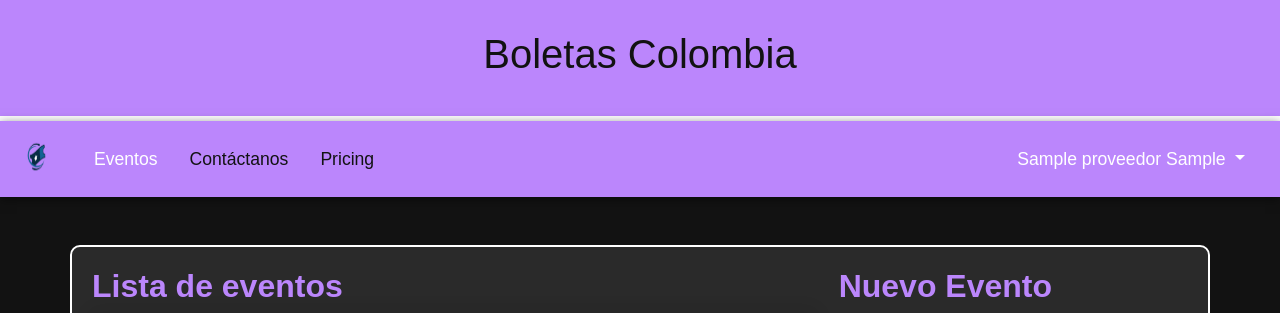
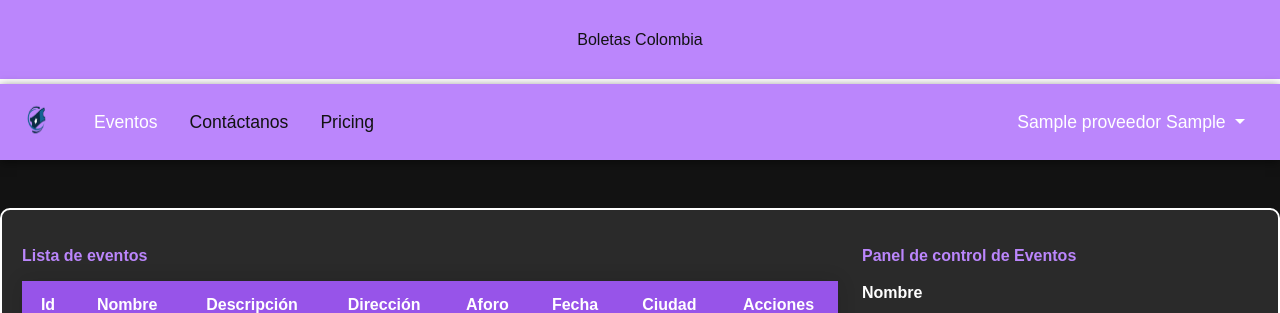
Before and after one commit to OscarSoto08/BoletasColombia, a PHP site: page /evento.php in a window 1280 px wide. Shown: the top 313 px of the page. Run offline with PHP 8.4, Linux system fonts and the light colour scheme; the visitor is signed in with stand-in values (Sample User, id 1); tables that the repository leaves empty or names only in its code hold one stand-in row (values such as "Sample post"); lists and menus that the app fills with data are empty.

Commit message:
cambios menores

```diff
--- a/css/form.css
+++ b/css/form.css
@@ -173,3 +173,9 @@
 .form-check-input:hover {
     border-color: #888;
 }
+
+tr .btn{
+  margin: 5px 0;
+  width: 100%;
+
+}
--- a/encProveedor.php
+++ b/encProveedor.php
@@ -1,13 +1,19 @@
 
 <?php
-session_start();
+
+if (session_status() == PHP_SESSION_NONE) {
+    session_start();
+}
 if(!isset($_SESSION["id"])){
     header("Location: iniciarSesion.php");
 }
-$id = $_SESSION["id"];
+
+$idProv = $_SESSION["id"];
 require ("logica/Persona.php");
 require ("logica/Proveedor.php");
-$proveedor = new Proveedor($id);
+//include ("logica/Ciudad.php");
+include ("logica/Evento.php");
+$proveedor = new Proveedor($idProv);
 $proveedor -> consultar();
 
 ?>
--- a/evento.php
+++ b/evento.php
@@ -1,16 +1,7 @@
 <?php
-if (session_status() == PHP_SESSION_NONE) {
-    session_start();
-}
 
-if (!isset($_SESSION["id"])){
-    header("Location: iniciarSesion.php");
-}
 
-$idProv = $_SESSION["id"];
-include ("logica/Ciudad.php");
-include ("logica/Evento.php");
-
+include ("encProveedor.php");
 if (isset($_POST["nombre"],$_POST["descripcion"],$_POST["direccion"],$_POST["aforo"],$_POST["fecha"],$_POST["ciudad"])){
     $evento = new Evento(null,$_POST["nombre"],$_POST["descripcion"],$_POST["direccion"],$_POST["aforo"],$_POST["fecha"],$_POST["ciudad"]);
     $evento->regisEven($_SESSION["id"]);
@@ -25,28 +16,14 @@
     $evento = new Evento($_POST["idOp"]);
     $evento -> eliminarEvento();
 }
-?>
-<!DOCTYPE html>
-<html lang="en">
-<head>
-    <meta charset="UTF-8">
-    <meta name="viewport" content="width=device-width, initial-scale=1.0">
-    <title>Proveedor</title>
+require 'head.php'; ?>
 
-    <!-- Bootstrap CSS -->
-    <link href="https://cdn.jsdelivr.net/npm/bootstrap@5.3.3/dist/css/bootstrap.min.css" rel="stylesheet" integrity="sha384-QWTKZyjpPEjISv5WaRU9OFeRpok6YctnYmDr5pNlyT2bRjXh0JMhjY6hW+ALEwIH" crossorigin="anonymous">
-    <script src="https://cdn.jsdelivr.net/npm/bootstrap@5.3.3/dist/js/bootstrap.bundle.min.js" integrity="sha384-YvpcrYf0tY3lHB60NNkmXc5s9fDVZLESaAA55NDzOxhy9GkcIdslK1eN7N6jIeHz" crossorigin="anonymous"></script>
-
-    <!-- Custom CSS -->
-     <link rel="stylesheet" href="css/style.css">
-     <link rel="stylesheet" href="css/profile.css">
-</head>
 <body>
-<?php include ("encProveedor.php");?>
+<link rel="stylesheet" href="css/profile.css">
 <div class="container mt-5">
         <div class="row">
             <div class="col-md-8">
-                <h2 class="mx-auto">Lista de eventos</h2>
+                <h2 class="mx-auto my-3">Lista de eventos</h2>
                 <table>
                     <thead>
                         <tr>
@@ -65,6 +42,7 @@
                             $evento = new Evento();
                             $ArrayEventos = $evento->consPorIdProv($idProv);
                             foreach ($ArrayEventos as $eventoAct) {
+
                                 echo "<tr>
                                            <td>".$eventoAct->getIdEvento()."</td>
                                            <td>".$eventoAct->getNombre()."</td>
@@ -72,7 +50,7 @@
                                            <td>".$eventoAct->getdireccion()."</td>
                                            <td>".$eventoAct->getAforo()."</td>
                                            <td>".$eventoAct->getFecha()."</td>
-                                           <td>".$eventoAct->getCiudad()."</td>
+                                           <td>".$eventoAct->getCiudad()->getNombre()."</td>
                                            <td><button class='btn btn-sm btn-primary'>Editar</button>
                                            <form action='evento.php' method='post'>
                                                 <input type='hidden' name='idOp' value='".$eventoAct->getIdEvento()."'>
@@ -93,7 +71,7 @@
 
             <!-- Columna derecha con formulario -->
             <div class="col-md-4">
-                <h2>Nuevo Evento</h2>
+                <h2 class="my-3">Panel de control de Eventos</h2>
                 <form action="evento.php" method="post">
                     <?php
                         if(isset($_POST["idAct"])){
--- a/logica/Ciudad.php
+++ b/logica/Ciudad.php
@@ -34,5 +34,14 @@
             }
             return $ciudades;
         }
+        public function consultar(){
+            $conexion = new Conexion();
+            $conexion -> abrirConexion();
+            $CiudadDAO = new CiudadDAO($this -> idCiudad);
+            $conexion -> ejecutarConsulta($CiudadDAO -> consultar());
+            $registro = $conexion -> siguienteRegistro();
+            $this -> nombre = $registro[0];
+            $conexion -> cerrarConexion();
+        }
     }
 ?>
--- a/logica/Evento.php
+++ b/logica/Evento.php
@@ -1,6 +1,7 @@
 <?php
 require_once './persistencia/Conexion.php';
 require './persistencia/EventoDAO.php';
+include ("Ciudad.php");
 class Evento{
     private $idEvento;
     private $nombre;
@@ -75,13 +76,15 @@
         $EventoDAO = new EventoDAO();
         $conn -> ejecutarConsulta($EventoDAO -> consultarTodos());
         while($registro = $conn -> siguienteRegistro()){
+            $ciudad = new Ciudad($registro[6]);
+            $ciudad -> consultar();
             $Evento = new Evento($registro[0],
                 $registro[1],
                 $registro[2],
                 $registro[3],
                 $registro[4],
                 $registro[5],
-                $registro[6]
+                $ciudad
             );
             array_push($Eventos, $Evento);
         }
@@ -93,13 +96,15 @@
         $EventoDAO = new EventoDAO($this->idEvento);
         $conn -> ejecutarConsulta($EventoDAO -> consultarEveId());
         $registro = $conn -> siguienteRegistro();
+        $ciudad = new Ciudad($registro[5]);
+        $ciudad -> consultar();
         $Evento = new Evento($this->idEvento,
             $registro[0],
             $registro[1],
             $registro[2],
             $registro[3],
             $registro[4],
-            $registro[5]
+            $ciudad
         );
         return $Evento;
     }
@@ -124,13 +129,15 @@
         $EventoDAO = new EventoDAO();
         $conn -> ejecutarConsulta($EventoDAO -> consultarIdProv($id));
         while($registro = $conn -> siguienteRegistro()){
+            $ciudad = new Ciudad($registro[6]);
+            $ciudad -> consultar();
             $Evento = new Evento($registro[0],
                 $registro[1],
                 $registro[2],
                 $registro[3],
                 $registro[4],
                 $registro[5],
-                $registro[6]
+                $ciudad
             );
             array_push($Eventos, $Evento);
         }
--- a/persistencia/CiudadDAO.php
+++ b/persistencia/CiudadDAO.php
@@ -4,9 +4,17 @@
         private $nombre;
 
 
+        public function __construct($idCiudad = null, $nombre = null){
+            $this->idCiudad = $idCiudad;
+            $this->nombre = $nombre;
+        }
         public function consultarTodos(){
             $sql = "select idCiudad, nombre from Ciudad";
             return $sql;
         }
+
+        public function consultar(){
+            return "select nombre from Ciudad where idCiudad =" . $this->idCiudad;
+        }
     }
 ?>
--- a/persistencia/EventoDAO.php
+++ b/persistencia/EventoDAO.php
@@ -29,16 +29,16 @@
     }
     public function consultarEveId(){
         $sql = "select nombre, descripcion, direccion, aforo, fecha, Ciudad_idCiudad
-                from evento where idEvento=".$this->idEvento."";
+                from Evento where idEvento=".$this->idEvento."";
         return $sql;
     }
     public function regisEven(){
-        $sql = "insert into evento (nombre, descripcion, direccion, aforo, fecha, Ciudad_idCiudad)
+        $sql = "insert into Evento (nombre, descripcion, direccion, aforo, fecha, Ciudad_idCiudad)
                 values ('".$this->nombre."','".$this->descripcion."','".$this->direccion."',".$this->aforo.",'".$this->fecha."',".$this->ciudad.")";
                 return $sql;
     }
     public function actEven(){
-        $sql = "update evento
+        $sql = "update Evento
                 set nombre = '".$this->nombre."', descripcion = '".$this->descripcion."', direccion = '".$this->direccion."', aforo= ".$this->aforo.", fecha='".$this->fecha."', Ciudad_idCiudad = ".$this->ciudad."
                 where idEvento = ".$this->idEvento."";
         return $sql;
@@ -50,16 +50,16 @@
         return $sql;
     }
     public function regisGesEve($idProv){
-        $sql="insert into gestioneventos (Evento_idEvento, Proveedor_idProveedor, rolProveedor)
+        $sql="insert into GestionEventos (Evento_idEvento, Proveedor_idProveedor, rolProveedor)
               values (".$this->idEvento.",".$idProv.",'Creador')";
         return $sql;
     }
     public function eliminarGesEve(){
-        $sql = "delete from gestioneventos where Evento_idEvento = ".$this->idEvento.";";
+        $sql = "delete from GestionEventos where Evento_idEvento = ".$this->idEvento.";";
         return $sql;
     }
     public function eliminarEve(){
-        $sql = "delete from evento where idEvento = ".$this->idEvento.";";
+        $sql = "delete from Evento where idEvento = ".$this->idEvento.";";
         return $sql;
     }
 }
```
